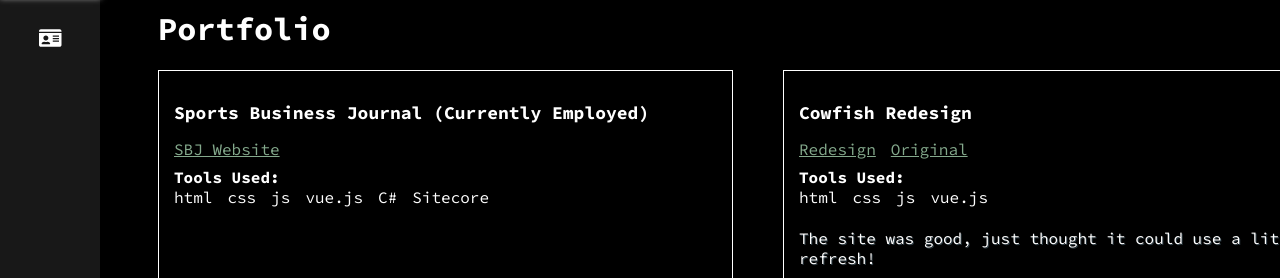
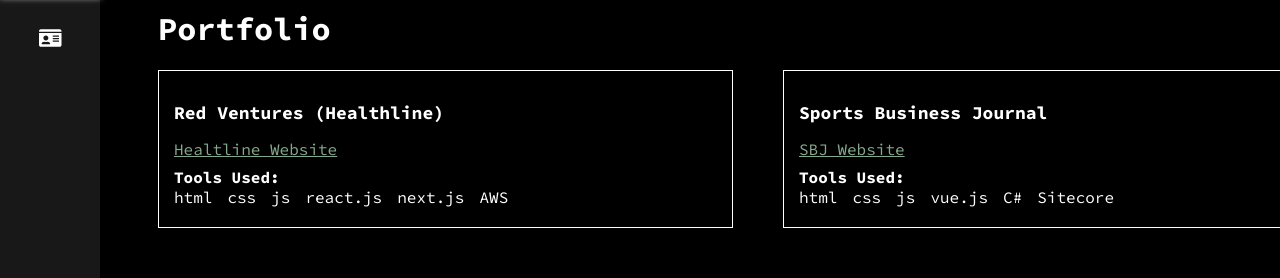
Before and after one commit to jaysnel/portfolio-site, a Vue app: page /projects in a window 1280 px wide. Shown: the part 210-488 px from the top of the page. Built offline with nearby package versions, Linux system fonts and the light colour scheme; what vue-particles would draw is missing.

Commit message:
Updating Portfolio

```diff
--- a/src/assets/apis/projectdata.json
+++ b/src/assets/apis/projectdata.json
@@ -1,7 +1,20 @@
 [
     {
+        "id": 4,
+        "name": "Red Ventures (Healthline)",
+        "projecturl": "https://www.healthline.com/",
+        "originalurl": "",
+        "originalurlname": "",
+        "additionalurl": "",
+        "additionalurlname": "",
+        "imageurl": "",
+        "linkName": "Healtline Website",
+        "tools": ["html", "css", "js", "react.js", "next.js", "AWS"],
+        "details": ""
+    },
+    {
         "id": 1,
-        "name": "Sports Business Journal (Currently Employed)",
+        "name": "Sports Business Journal",
         "projecturl": "https://www.sportsbusinessdaily.com/Journal.aspx",
         "originalurl": "",
         "originalurlname": "",
--- a/src/views/About.vue
+++ b/src/views/About.vue
@@ -24,7 +24,6 @@
       <span><a href="https://www.linkedin.com/in/jaylansnelson/" title="LinkedIn" target="_blank"><font-awesome-icon :icon="{ prefix: 'fab', iconName: 'linkedin' }"/></a></span>
       <span><a href="https://github.com/jaysnel/" title="Github" target="_blank"><font-awesome-icon :icon="{ prefix: 'fab', iconName: 'github' }"/></a></span>
       <span><a href="https://jaylanthedev.medium.com/" title="Blog" target="_blank"><font-awesome-icon :icon="{ prefix: 'fa', iconName: 'pencil-alt' }"/></a></span>
-      <span><a :href="pdfLink" target="_blank" title="Resume" class="button">Resume</a></span>
   </div>
   </div>
   </div>
```
Also changed, not shown: 5 other files (tests, documents, lock files or other folders).
